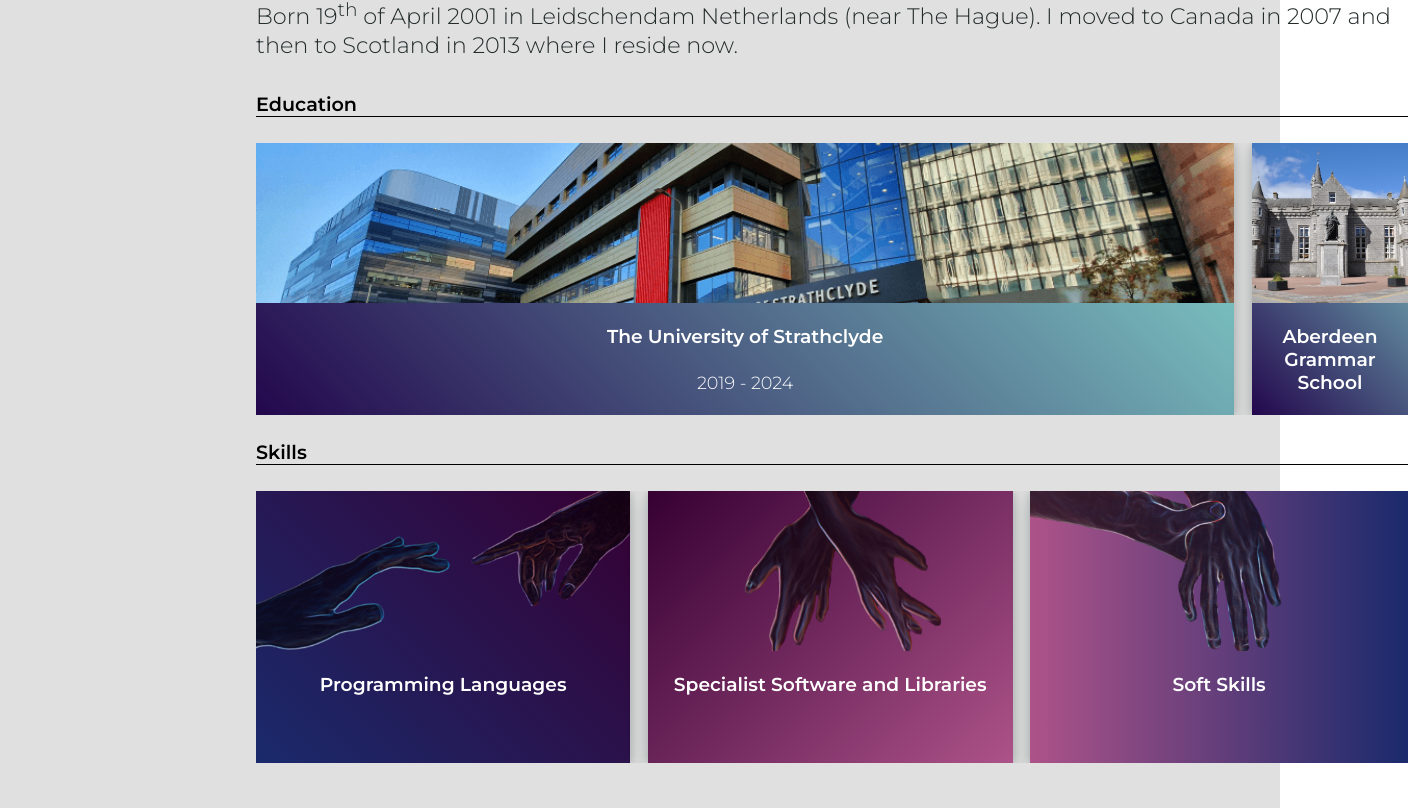
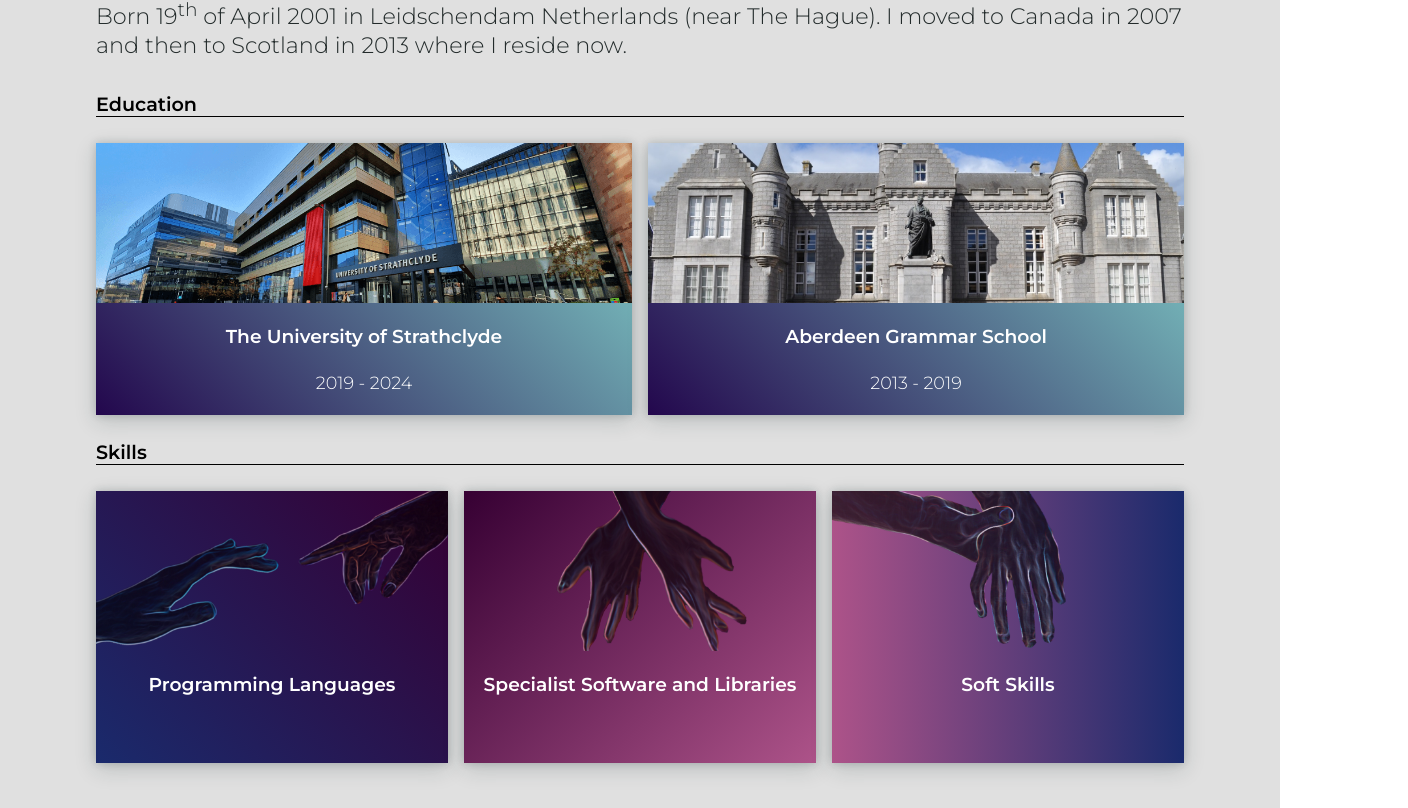
Before and after one commit to JobDerksen/cv_website, a Next.js app: page / in a window 1280 px wide. Shown: the part 1112-1920 px from the top of the page, 1408 px wide, since content can reach past the window. Built offline with nearby package versions, Linux system fonts and the light colour scheme.

Commit message:
fixed for all screen sized - as far as i know lmao.

```diff
--- a/package.json
+++ b/package.json
@@ -10,7 +10,6 @@
   },
   "dependencies": {
     "clsx": "^2.0.0",
-    "embla-carousel-autoplay": "^8.0.0-rc22",
     "embla-carousel-react": "^8.0.0-rc22",
     "glob-parent": "^6.0.2",
     "next": "14.0.4",
--- a/src/components/carousel/carousel.module.scss
+++ b/src/components/carousel/carousel.module.scss
@@ -3,8 +3,9 @@
 }
 .embla__container {
   display: flex;
-  gap: 1.1rem;
+  gap: 0.75rem;
   width: 90vw;
+
 
   span{
     padding:0.5rem;
@@ -18,15 +19,11 @@
   min-width: 0;
 }
 
-.desktopWidth{
-  width:100%;
-}
-
 .rowContainer {
   display: flex;
   flex-direction: row;
-  justify-content: space-evenly;
-  gap: 1.5rem;
+  justify-content: space-around;
+  gap: 1rem;
   z-index: 0;
   span{
     padding:0.5rem;
--- a/src/components/carousel/education.tsx
+++ b/src/components/carousel/education.tsx
@@ -2,7 +2,6 @@
 import styles from "./carousel.module.scss";
 import React, {useEffect, useState} from "react";
 import useEmblaCarousel from 'embla-carousel-react'
-import Autoplay from 'embla-carousel-autoplay'
 import clsx from 'clsx';
 import {useRouter} from "next/router";
 import Strathclyde from "../../../public/university-of-strathclyde-banner.png";
@@ -10,13 +9,13 @@
 import ags from "../../../public/aberdeen grammar school.jpg";
 
 const Education = () => {
-    const [emblaRef] = useEmblaCarousel({ loop: false }, [Autoplay()])
+    const [emblaRef] = useEmblaCarousel({ loop: false, containScroll: 'trimSnaps'  })
     const router = useRouter();
-    const screenWidth = typeof window !== 'undefined' ? window.screen.width : 800;
+    const screenWidth = typeof window !== 'undefined' ? window.screen.width : 760;
     const [isMobileScreen, setMobileScreen] = useState(false);
 
     useEffect(()=>{
-        if(screenWidth <= 1024 && router.pathname !== '/about') setMobileScreen(true)
+        if(screenWidth <= 760 && router.pathname !== '/about') setMobileScreen(true)
         else setMobileScreen(false)
     },[router.pathname, screenWidth])
 
@@ -35,7 +34,7 @@
             }>
                 <div className={clsx({
                     [styles['styles.embla__slide']]: isMobileScreen,
-                    [styles['desktopWidth']]: !isMobileScreen,
+                    ['desktopWidth']: !isMobileScreen,
                 })}>
                     <InfoCard
                         img={Strathclyde}
@@ -61,7 +60,6 @@
                         <p className={styles.singularListElem}>Fifth year - current</p>
                         <p className='secondaryText'>Computing</p>
                         <Marquee pauseOnHover={true} loop={0}>
-                            <div>
                             <p>
                                 <span>Designing Usable Systems</span>
                                 <span>Distributed Information Systems</span>
@@ -80,11 +78,9 @@
                                 <span>Programming Foundations</span>
                                 <span>Foundations of Computer Systems</span>
                             </p>
-                            </div>
                         </Marquee>
                         <p className='secondaryText'>Engineering</p>
                         <Marquee pauseOnHover={true} loop={0}>
-                            <div>
                             <p>
                                 <span>Intelligent Sensing Through Machine Learning</span>
                                 <span>Neural Networks And Deep Learning</span>
@@ -97,13 +93,12 @@
                                 <span>Electronic and Electrical Techniques and Design</span>
                                 <span>Engineering Mathematics</span>
                             </p>
-                            </div>
                         </Marquee>
                     </InfoCard>
                 </div>
                 <div className={clsx({
                     [styles['styles.embla__slide']]: isMobileScreen,
-                    [styles['desktopWidth']]: !isMobileScreen,
+                    ['desktopWidth']: !isMobileScreen,
                 })}>
 
                     <InfoCard
--- a/src/components/carousel/skills.tsx
+++ b/src/components/carousel/skills.tsx
@@ -5,18 +5,17 @@
 import softhand from "../../../public/softhand.png";
 import React, {useEffect, useState} from "react";
 import useEmblaCarousel from 'embla-carousel-react'
-import Autoplay from 'embla-carousel-autoplay'
 import clsx from 'clsx';
 import {useRouter} from "next/router";
 
 const Skills = () => {
-    const [emblaRef] = useEmblaCarousel({ loop: false }, [Autoplay()])
+    const [emblaRef] = useEmblaCarousel({ loop: false, containScroll: 'trimSnaps'   })
     const router = useRouter();
-    const screenWidth = typeof window !== 'undefined' ? window.screen.width : 800;
+    const screenWidth = typeof window !== 'undefined' ? window.screen.width : 760;
     const [isMobileScreen, setMobileScreen] = useState(false);
 
     useEffect(()=>{
-        if(screenWidth <= 1024 && router.pathname !== '/about') setMobileScreen(true)
+        if(screenWidth <= 760 && router.pathname !== '/about') setMobileScreen(true)
         else setMobileScreen(false)
     },[router.pathname, screenWidth])
 
@@ -35,7 +34,7 @@
             }>
                 <div className={clsx({
                     [styles['styles.embla__slide']]: isMobileScreen,
-                    [styles['desktopWidth']]: !isMobileScreen,
+                    ['desktopWidth']: !isMobileScreen,
                 })}>
                     <InfoCard
                         img={hand}
@@ -50,10 +49,10 @@
                                 <a>Java, </a>
                                 <a>Python, </a>
                                 <a>C, </a>
+                                <a>JavaScript, </a>
+                                <a>TypeScript, </a>
                                 <a>Arduino(C++),</a>
                                 <a>Kotlin, </a>
-                                <a>JavaScript, </a>
-                                <a>TypeScript, </a>
                                 <a>CSS, </a>
                                 <a>PHP, </a>
                                 <a>XML, </a>
@@ -68,7 +67,7 @@
                             </p>
                             <p className='skillText'>
                                 <a>
-                                    I strive to become the best programmer I can be and I intend to keep learning new languages
+                                I strive to become the best programmer I can be and I intend to keep learning new languages
                                     and build up my skills in the languages I know.
                                 </a>
                             </p>
@@ -77,7 +76,7 @@
                 </div>
                 <div className={clsx({
                     [styles['styles.embla__slide']]: isMobileScreen,
-                    [styles['desktopWidth']]: !isMobileScreen,
+                    ['desktopWidth']: !isMobileScreen,
                 })}>
                     <InfoCard
                         img={skillhands}
@@ -107,7 +106,7 @@
                 </div>
                 <div className={clsx({
                     [styles['styles.embla__slide']]: isMobileScreen,
-                    [styles['desktopWidth']]: !isMobileScreen,
+                    ['desktopWidth']: !isMobileScreen,
                 })}>
                     <InfoCard
                         img={softhand}
--- a/src/components/contactForm/contactForm.module.scss
+++ b/src/components/contactForm/contactForm.module.scss
@@ -1,6 +1,6 @@
 .container{
   margin: 2rem 20rem 0.5rem;
-  @media (max-width: 800px) {
+  @media (max-width: 1024px) {
     margin: 2rem 1.5rem 0.5rem;
   }
 }
--- a/src/components/infoCards/infoCard.module.scss
+++ b/src/components/infoCards/infoCard.module.scss
@@ -16,7 +16,7 @@
     color: white;
     font-weight: 600;
   }
-  @media (max-width: 1024px) {
+  @media (max-width: 760px) {
     width: 90vw;
   }
 }
@@ -45,7 +45,7 @@
   bottom: 0;
   margin-right: 1rem;
   margin-left: 1rem;
-  @media (max-width: 1024px) {
+  @media (max-width: 800px) {
     margin-right: 0.5rem;
     margin-left: 0.5rem;
   }
--- a/src/pages/about.tsx
+++ b/src/pages/about.tsx
@@ -59,13 +59,13 @@
                 Canada in 2007 and then to Scotland in 2013 where I reside now.
             </h3>
             <h4 className='sectionHead'>Education</h4>
-                <div>
+                <div className='desktopWidth'>
                     <Education/>
                 </div>
             <h4 className='sectionHead'>Skills</h4>
-            <div>
-                <Skills/>
-            </div>
+                <div className='desktopWidth'>
+                    <Skills/>
+                </div>
         </main>
 
         <ScrollHandler
--- a/src/styles/Contact.module.scss
+++ b/src/styles/Contact.module.scss
@@ -4,7 +4,7 @@
   margin-top: 5vh;
   margin-bottom: 1vh;
   padding-top: 4rem;
-  @media (max-width: 800px) {
+  @media (max-width: 820px) {
     justify-content: left;
     flex-direction: column;
   }
--- a/src/styles/about.module.scss
+++ b/src/styles/about.module.scss
@@ -68,18 +68,27 @@
 }
 .container{
   display:grid;
-  margin-left: 20vw;
-  margin-right: 20vw;
+  margin-left:20vw;
+  margin-right:20vw;
   justify-content: left;
   padding-bottom: 4rem;
+  @media (max-width: 1600px) {
+    margin-left:15vw;
+    margin-right:15vw;
+  }
+  @media (max-width: 1350px) {
+    margin-left:10vw;
+    margin-right:10vw;
+  }
+  @media (max-width: 1350px) {
+    margin-left:7.5vw;
+    margin-right:7.5vw;
+  }
   @media (max-width: 1200px) {
-    margin-left: 5vw;
-    margin-right: 5vw;
+    margin-left:2.5vw;
+    margin-right:2.5vw;
   }
-  @media (max-width: 1024px) {
-    margin-left: 1rem;
-    margin-right: 1rem;
-  }
+
 }
 
 .body {
--- a/src/styles/globals.scss
+++ b/src/styles/globals.scss
@@ -67,6 +67,7 @@
   color: #232b2b;
   margin-top:0.75rem;
   margin-bottom: 0.5rem;
+  width: 100%;
   @media (max-width: 820px) {
     font-size: 1rem;
   }
@@ -123,3 +124,7 @@
     }
   }
 }
+
+.desktopWidth{
+  width:100%;
+}
```
Also changed, not shown: src/components/navigation/Navigation.module.scss (+7 -7 lines), 1 other file (tests, documents, lock files or other folders). Lines whose indentation alone changed are shown as unchanged.
